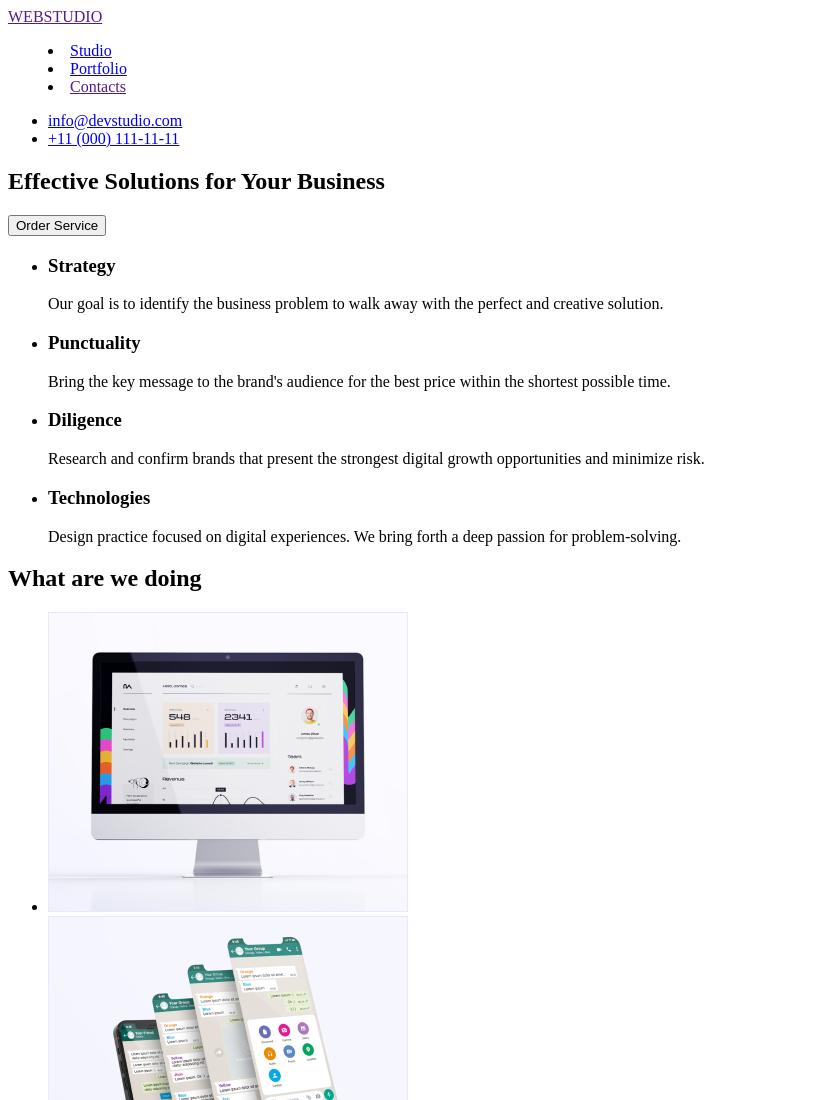
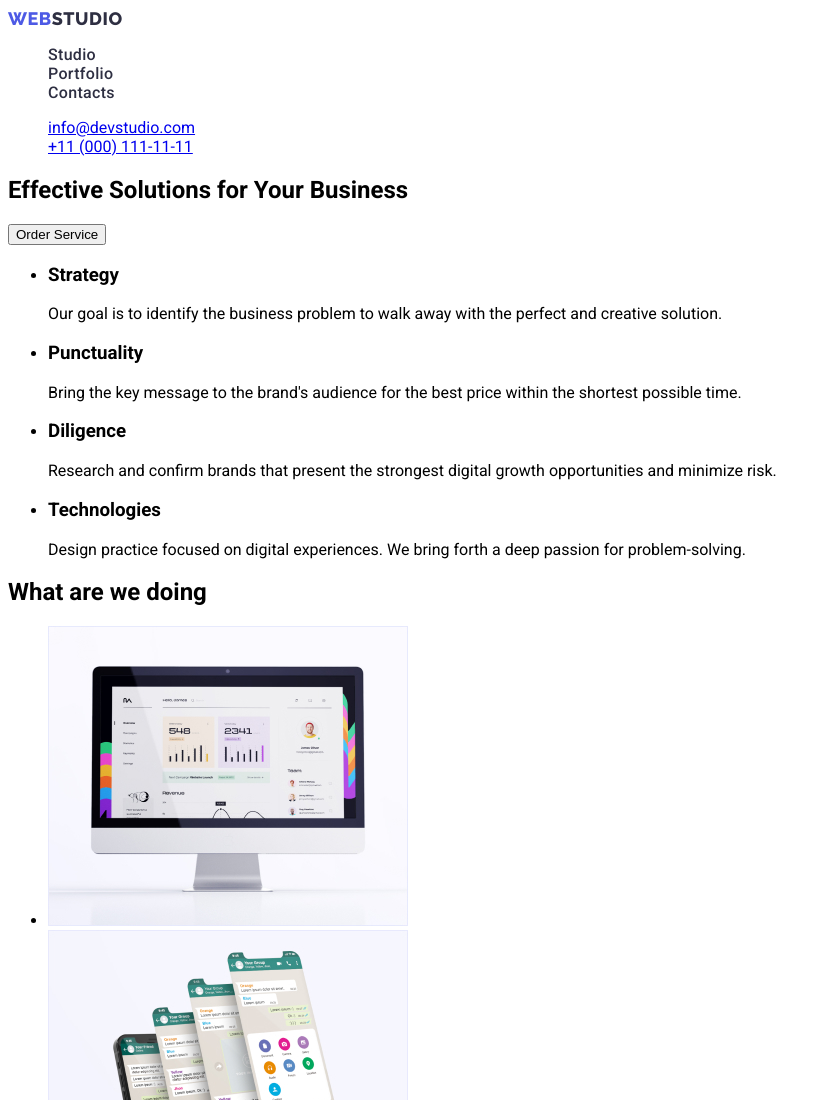
Before and after one commit to MichalKostrz55/goit-markup-hw-02, a plain HTML site: page index.html in a window 1280 px wide. Shown: the top 1100 px of the page, without its empty margins (0-831 px from the left). Drawn offline with Linux system fonts and the light colour scheme.

Commit message:
3 commit

```diff
--- a/css/styles.css
+++ b/css/styles.css
@@ -0,0 +1,50 @@
+:root {
+  --color-primarybrand: #4d5ae5;
+  --color-pressedstate: #404bbf;
+  --color-dark: #2e2f42;
+  --color-success: #31d0aa;
+  --color-text: #434455;
+  --color-subtletext: #8e8f99;
+  --color-accent: #e7e9fc;
+  --color-light: #f4f4fd;
+  --color-modaloverlay: #2e2f42;
+  --color-herobackground: #2e2f42;
+  --color-whitebackground: #ffffff;
+  --color-modalbackground: #fcfcfc;
+}
+body {
+  font-family: "Roboto", sans-serif;
+}
+.logo-studio {
+  color: var(--color-dark);
+  font-family: Raleway;
+  font-size: 18px;
+  font-weight: 800;
+  line-height: 1, 166666666666667;
+  letter-spacing: 0.54px;
+  text-transform: uppercase;
+  text-decoration: none;
+}
+.logo-web {
+  color: var(--color-primarybrand);
+}
+.menu-list {
+  list-style: none;
+}
+.menu-item {
+  color: var(--color-dark);
+  font-size: 16px;
+  font-weight: 500;
+  line-height: 1, 5;
+  letter-spacing: 0.32px;
+  text-decoration: none;
+}
+.menu-item:hover,
+.menu-item:focus {
+  color: var(--color-pressedstate);
+}
+.address-list {
+  list-style: none;
+}
+.address-list-item {
+}
--- a/index.html
+++ b/index.html
@@ -3,21 +3,36 @@
   <head>
     <meta charset="UTF-8" />
     <meta name="viewport" content="width=device-width, initial-scale=1.0" />
+    <link rel="stylesheet" href="./css/styles.css" />
+    <link rel="preconnect" href="https://fonts.googleapis.com" />
+    <link rel="preconnect" href="https://fonts.gstatic.com" crossorigin />
+    <link
+      href="https://fonts.googleapis.com/css2?family=Raleway:wght@800&family=Roboto:wght@400;500;700;900&display=swap"
+      rel="stylesheet"
+    />
     <title>Studio</title>
   </head>
   <body>
     <header>
-      <a href=""><span>WEB</span>STUDIO</a>
+      <a class="logo-studio" href=""><span class="logo-web">WEB</span>STUDIO</a>
       <nav>
-        <menu>
-          <li><a href="index.html">Studio</a></li>
-          <li><a href="portfolio.html">Portfolio</a></li>
-          <li><a href="">Contacts</a></li>
+        <menu class="menu-list">
+          <li><a class="menu-item" href="index.html">Studio</a></li>
+          <li><a class="menu-item" href="portfolio.html">Portfolio</a></li>
+          <li><a class="menu-item" href="">Contacts</a></li>
         </menu>
       </nav>
-      <ul>
-        <li><a href="mailto:info@devstudio.com">info@devstudio.com</a></li>
-        <li><a href="tel:+11(000)111-11-11">+11 (000) 111-11-11</a></li>
+      <ul class="address-list">
+        <li>
+          <a class="address-list-item" href="mailto:info@devstudio.com"
+            >info@devstudio.com</a
+          >
+        </li>
+        <li>
+          <a class="address-list-item" href="tel:+11(000)111-11-11"
+            >+11 (000) 111-11-11</a
+          >
+        </li>
       </ul>
     </header>
     <main>
```
Also changed, not shown: portfolio.html (+10 -1 lines).
